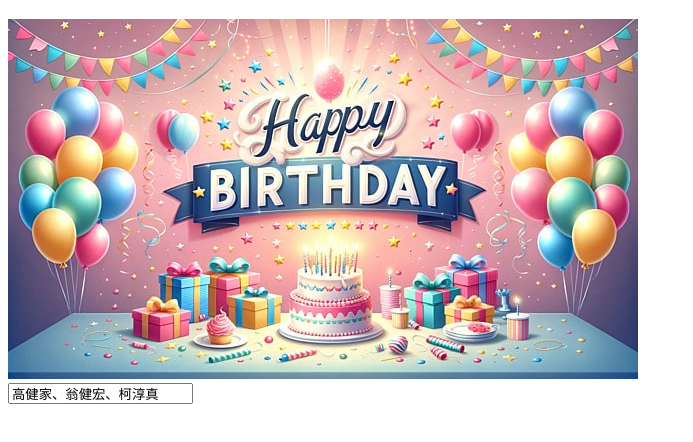
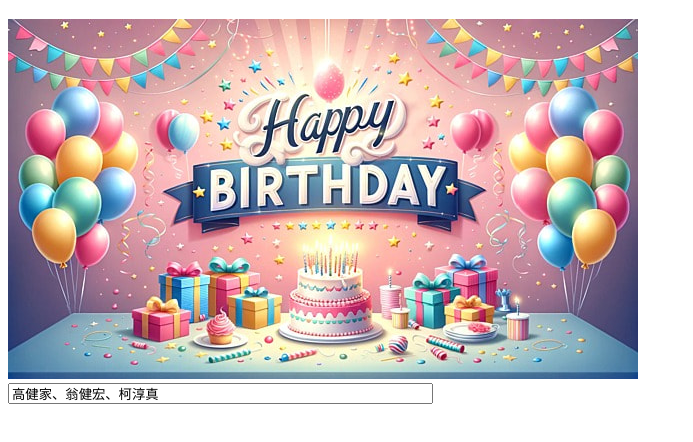
Before and after one commit to frank123Wang/Chifengchunch, a plain HTML site: page church/Happy_birthday.html in a window 1280 px wide. Shown: the part 110-552 px from the top of the page, without its empty margins (0-693 px from the left). Drawn offline with Linux system fonts and the light colour scheme.

Commit message:
Update Happy_birthday.html

```diff
--- a/church/Happy_birthday.html
+++ b/church/Happy_birthday.html
@@ -13,7 +13,7 @@
 
 
 <form action="http://localhost:63342/project/templetes/screen_shot.html?_ijt=ngqk7g5hile162e7o3vlccvph7&_ij_reload=RELOAD_ON_SAVE" method="get">
-    <input type="text" id="name" name="name" value=""><br><br>
+     <input type="text" id="name" name="name" value="" size='50'><br><br>
 
 </form>
 
```
